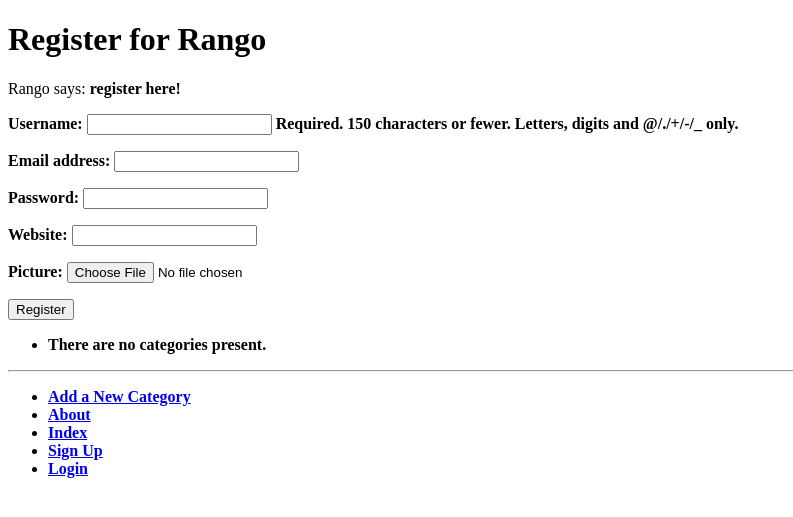
After one commit to 2849170b/tango_with_django_project, a Django app: page /rango/register/ in a window 1280 px wide. The commit adds this page. Shown: the top 517 px of the page, without its empty margins (0-793 px from the left). Run offline with Django 3.2, Linux system fonts and the light colour scheme; data that the repository does not hold is empty.

Commit message:
chapter 9.7

```diff
--- a/rango/admin.py
+++ b/rango/admin.py
@@ -1,5 +1,5 @@
 from django.contrib import admin
-
+from rango.models import UserProfile
 # Register your models here.
 
 from rango.models import Category, Page
@@ -12,3 +12,4 @@ class CategoryAdmin(admin.ModelAdmin):
 
 admin.site.register(Category, CategoryAdmin)
 admin.site.register(Page, PageAdmin)
+admin.site.register(UserProfile)
--- a/rango/forms.py
+++ b/rango/forms.py
@@ -1,5 +1,7 @@
 from django import forms
 from rango.models import Page, Category
+from django.contrib.auth.models import User
+from rango.models import UserProfile
 
 class CategoryForm(forms.ModelForm):
     name = forms.CharField(max_length=Category.NAME_MAX_LENGTH,
@@ -30,3 +32,15 @@ class PageForm(forms.ModelForm):
             url = f'http://[url]'
             cleaned_data['url'] = url
         return cleaned_data
+
+class UserForm(forms.ModelForm):
+    password = forms.CharField(widget=forms.PasswordInput())
+
+    class Meta:
+        model = User
+        fields = ('username', 'email', 'password',)
+
+class UserProfileForm(forms.ModelForm):
+    class Meta:
+        model = UserProfile
+        fields = ('website', 'picture',)
--- a/rango/models.py
+++ b/rango/models.py
@@ -1,5 +1,6 @@
 from django.db import models
 from django.template.defaultfilters import slugify
+from django.contrib.auth.models import User
 # Create your models here.
 
 
@@ -30,3 +31,11 @@ class Page(models.Model):
 
     def __str__(self):
         return self.title
+
+class UserProfile(models.Model):
+    user = models.OneToOneField(User, on_delete=models.CASCADE)
+    website = models.URLField(blank=True)
+    picture = models.ImageField(upload_to='profile_images', blank=True)
+
+    def __str__(self):
+        return self.user.username
--- a/rango/urls.py
+++ b/rango/urls.py
@@ -8,5 +8,7 @@ urlpatterns= [
     path('about/', views.about, name='about'),
     path('category/<slug:category_name_slug>/', views.show_category, name='show_category'),
     path('add_category/', views.add_category, name='add_category'),
-    path('category/<slug:category_name_slug>/add_page/', views.add_page, name='add_page')
+    path('category/<slug:category_name_slug>/add_page/', views.add_page, name='add_page'),
+    path('register/', views.register, name='register'),
+    path('login/', views.user_login, name='login'),
 ]
--- a/rango/views.py
+++ b/rango/views.py
@@ -10,6 +10,10 @@ from rango.forms import CategoryForm
 from django.shortcuts import redirect
 from rango.forms import PageForm
 from django.urls import reverse
+from rango.forms import UserForm, UserProfileForm
+from django.contrib.auth import authenticate, login
+from django.shortcuts import redirect
+
 
 def index(request):
     category_list = Category.objects.order_by('-likes')[:5]
@@ -70,3 +74,46 @@ def add_page(request, category_name_slug):
             print(form.errors)
     context_dict = {'form': form, 'category': category}
     return render(request, 'rango/add_page.html', context=context_dict)
+
+def register(request):
+    registered = False
+    if request.method == 'POST':
+        user_form = UserForm(request.POST)
+        profile_form = UserProfileForm(request.POST)
+        if user_form.is_valid() and profile_form.is_valid():
+            user = user_form.save()
+            user.set_password(user.password)
+            user.save()
+            profile = profile_form.save(commit=False)
+            profile.user = user
+            if 'picture' in request.FILES:
+                profile.picture = request.FILES['picture']
+            profile.save()
+            registered = True
+        else:
+            print(user_form.errors, profile_form.errors)
+    else:
+        user_form = UserForm()
+        profile_form = UserProfileForm()
+    return render(request,
+                  'rango/register.html',
+                  context= {'user_form': user_form,
+                            'profile_form': profile_form,
+                            'registered': registered})
+
+def user_login(request):
+    if request.method == 'POST':
+        username = request.POST.get('username')
+        password = request.POST.get('password')
+        user = authenticate(username=username, password=password)
+        if user:
+            if user.is_active:
+                login(request, user)
+                return redirect(reverse('rango:index'))
+            else:
+                return HttpResponse("Your Rango account is disabled.")
+        else:
+            print(f"Invalid login details: {username}, {password}")
+            return HttpResponse("Invalid login details supplied.")
+    else:
+        return render(request, 'rango/login.html')
--- a/templates/rango/base.html
+++ b/templates/rango/base.html
@@ -27,6 +27,8 @@
                 <li><a href="{% url 'rango:add_category' %}">Add a New Category</a></li>
                 <li><a href="{% url 'rango:about' %}">About</a></li>
                 <li><a href="{% url 'rango:index' %}">Index</a></li>
+                <li><a href="{% url 'rango:register' %}">Sign Up</a></li>
+                <li><a href="{% url 'rango:login' %}">Login</a></li>
             </ul>
         </div>
     </body>
--- a/templates/rango/index.html
+++ b/templates/rango/index.html
@@ -8,7 +8,11 @@
 {% block body_block %}
     <h1>Rango says...</h1>
     <div>
-        hey there partner! <br />
+        {% if user.is_authenticated %}
+            howdy {{ user.username }}!
+        {% else %}
+            hey there partner!
+        {% endif %}
         <strong>{{ boldmessage }}</strong>
     </div>
 
--- /dev/null
+++ b/templates/rango/register.html
@@ -0,0 +1,22 @@
+{% extends 'rango/base.html' %}
+{% load staticfiles %}
+
+{% block title_block %}
+    Register
+{% endblock %}
+
+{% block body_block %}
+<h1>Register for Rango</h1>
+{% if registered %}
+Rango says: <strong>thank you for registering!</strong>
+<a href="{% url 'rango:index' %}">Return to the homepage.</a><br />
+{% else %}
+Rango says: <strong>register here!<strong><br />
+<form id="user_form" method="post" action="{% url 'rango:register' %}" enctype="multipart/form-data">
+    {% csrf_token %}
+    {{ user_form.as_p }}
+    {{ profile_form.as_p }}
+    <input type="submit" name="submit" value="Register" />
+</form>
+{% endif %}
+{% endblock %}
```
Also changed, not shown: templates/rango/login.html (added, +18 -0 lines), media/profile_images/cat.jpg (added), rango/migrations/0005_userprofile.py (added).
